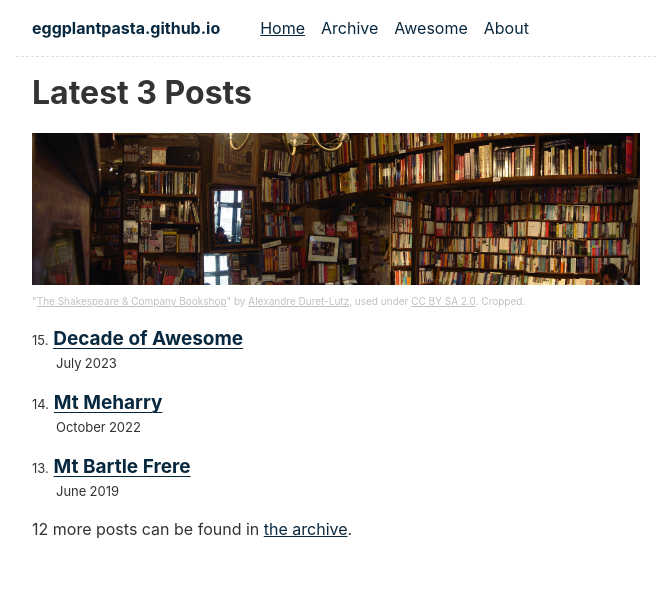
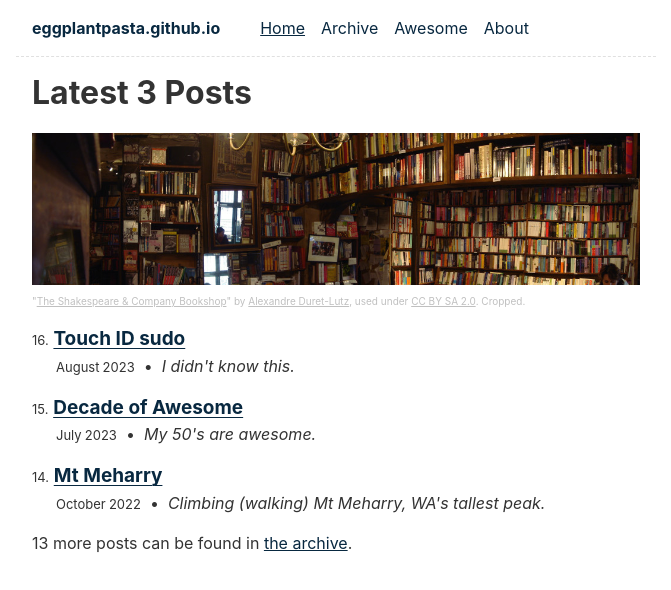
Before and after one commit to eggplantpasta/eggplantpasta.github.io, an Eleventy site: page content/index.njk in a window 1280 px wide. Shown: the whole page, without its empty margins (304-975 px from the left). Built offline with nearby package versions, Linux system fonts and the light colour scheme; Eleventy itself is replaced by a stand-in of ours; files that its build step writes are made by us from their sources; files whose address does not match are found by name; what markdown-it-task-lists would draw is missing.

Commit message:
Blog touch id sudo

```diff
--- a/_includes/postslist.njk
+++ b/_includes/postslist.njk
@@ -3,7 +3,8 @@
 {% for post in postslist | reverse %}
 	<li class="postlist-item{% if post.url == url %} postlist-item-active{% endif %}">
 		<a href="{{ post.url }}" class="postlist-link">{% if post.data.title %}{{ post.data.title }}{% else %}<code>{{ post.url }}</code>{% endif %}</a>
-		<time class="postlist-date" datetime="{{ post.date | htmlDateString }}">{{ post.date | readableDate("LLLL yyyy") }}</time>
+		<time class="postlist-date" datetime="{{ post.date | htmlDateString }}">{{ post.date | readableDate("LLLL yyyy") }}</time> &nbsp;&nbsp;&#x2022;&nbsp;&nbsp;
+		<em>{{ post.data.description }}</em>
 	</li>
 {% endfor %}
 </ol>
--- /dev/null
+++ b/content/blog/2023-08-21-touch-id-sudo.md
@@ -0,0 +1,10 @@
+---
+title:  "Touch ID sudo"
+description: "I didn't know this."
+date:   2023-08-21
+tags:
+  - command line
+  - link list
+---
+
+I didn't know this. I didn't know about touch ID sudo at all. Cool. [In macOS Sonoma, Touch ID for sudo can survive updates](https://sixcolors.com/post/2023/08/in-macos-sonoma-touch-id-for-sudo-can-survive-updates/).
```
